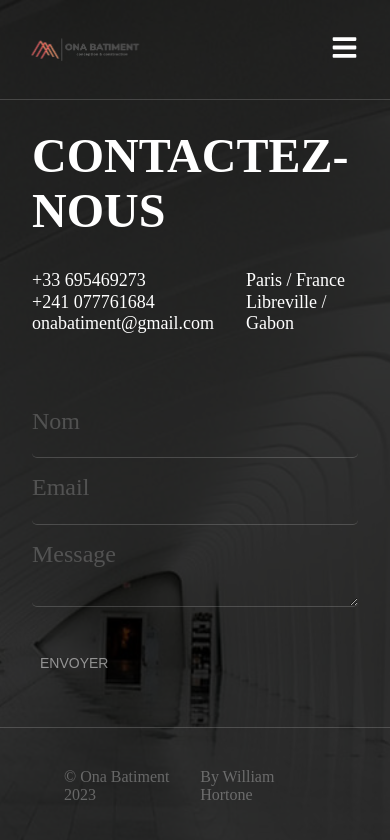
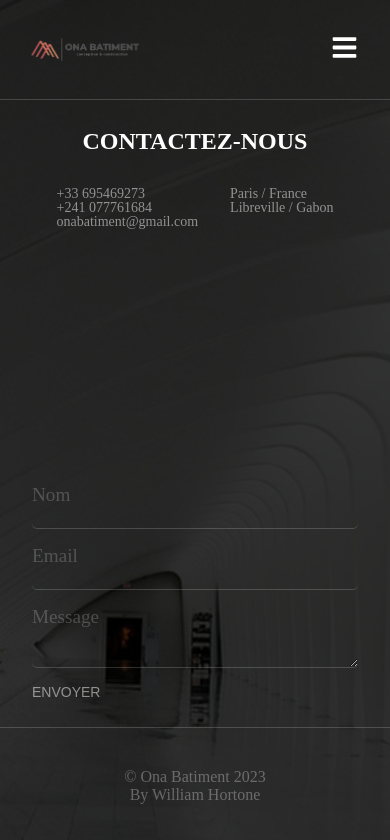
Before and after one commit to William-Hortone/ona-btm, a React (Create React App) app: page /contact in a window 390 px wide. Shown: the top 840 px of the page. Built offline with nearby package versions, Linux system fonts and the light colour scheme; a web font is replaced by a local one.

Commit message:
updated the contact page

```diff
--- a/src/Pages/Contact/contact.css
+++ b/src/Pages/Contact/contact.css
@@ -8,13 +8,14 @@
     background-position: center center;
     background-size: cover;
     background-repeat: no-repeat;
-     color: #ffff;
+    color: #ffff;
 }
 .app__contact-container{
     flex: 1;
     width: 100%;
     height: auto;
     display: flex;
+    gap: 1rem;
     padding: 6rem 4rem 0 4rem;
     border-bottom: 1px solid #ffffff2c;
     z-index: 2;
@@ -39,6 +40,7 @@
 .contact_section-infos p{
     font-size: 18px;
     line-height: 1.2;
+    opacity: .5;
 }
 .app__contact-container_right-box{
     flex: 1;
@@ -118,29 +120,58 @@ textarea:focus{
 }
 @media screen and (max-width: 1000px){
     .app__contact-container{
-        /* flex-direction: column; */
+        align-items: center;
         padding: 6rem 2rem;
-
     }
-    .app__contact-container_right-box{
-        flex: 1;
-        /* padding-top: 0; */
+    .app__contact-container_left-box{
+        padding-top: 0rem;
     }
     .app__contact-container_left-box h2{
-        font-size: 3rem;
+        font-size: 2.5rem;
     }
     input,
-textarea{
-    margin-bottom: 1rem;
+    textarea{
+        margin-bottom: 1rem;
+    }
+    label{
+        font-size: 1.2rem;
+    }
 }
-}
-@media screen and (max-width: 750px){
+@media screen and (max-width: 800px){
     .app__contact-container{
         flex-direction: column;
         padding: 0 2rem;
+        width: 100%;
+    }
+    form{
+        width: 100%;
+    }
+    .app__contact-container_left-box{
+        padding-top: 8rem;
     }
     .app__contact-container_right-box{
         flex: 1;
         padding-top: 0;
+        width: 100%;
+    }
+       form button{
+        padding: 0;
     }
 }
+@media screen and (max-width: 550px){
+   .app__contact-container_left-box h2{
+        font-size: 1.5rem;
+        text-align: center;
+    }
+    .contact-copyright{
+        flex-direction: column;
+        align-items: center;
+    }
+    .contact_section-infos p{
+        font-size: 14px;
+        line-height: 1;
+    }
+
+
+
+}
```
